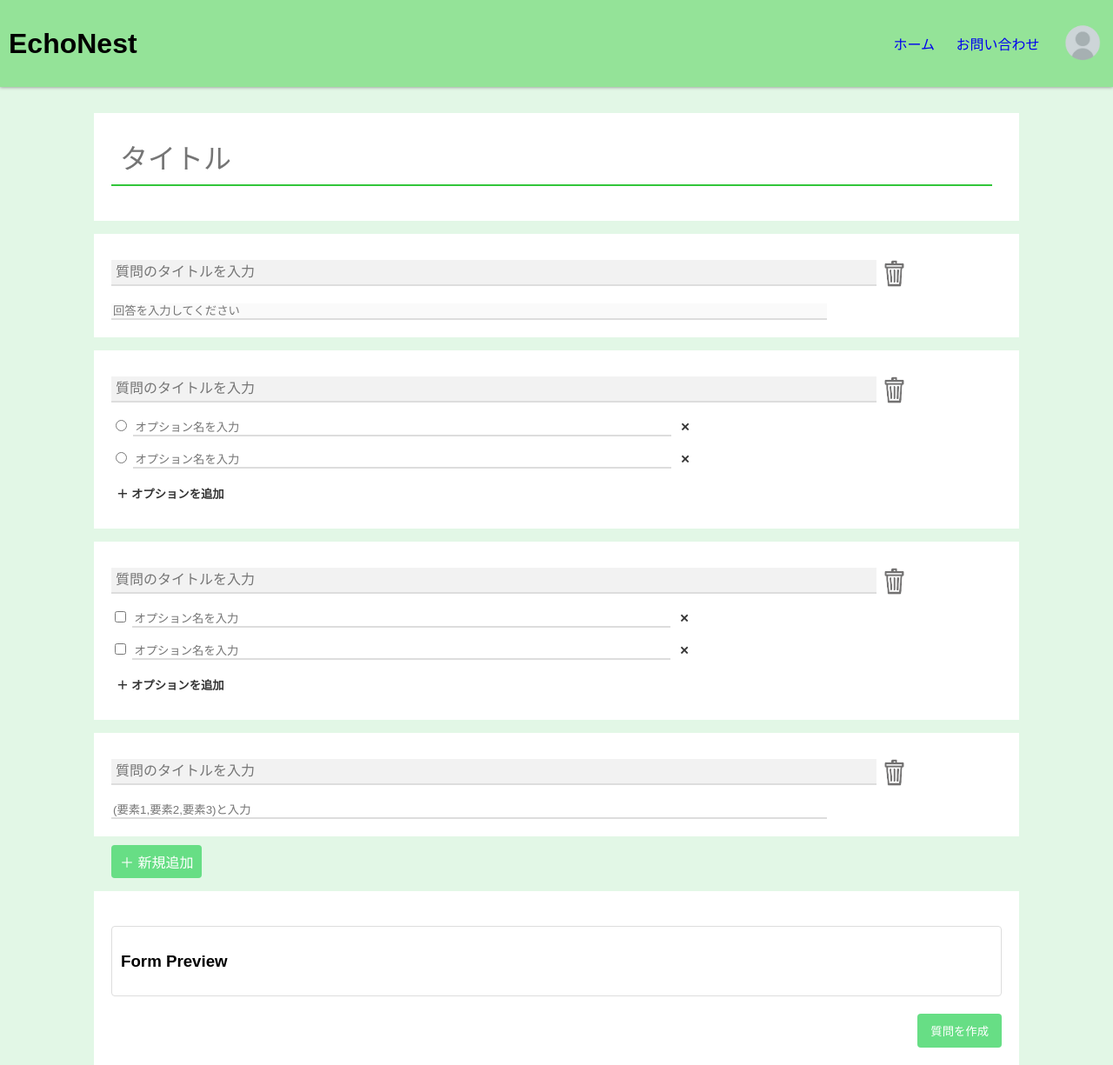
After one commit to GraduationProduction2025/Echo-Nest, a Django app: page /create/ in a window 1280 px wide. The commit adds this page. Shown: the whole page at 87% size. Run offline with Django 3.2, Linux system fonts and the light colour scheme.

Commit message:
質問作成画面の作成

```diff
--- a/static/css/style.css
+++ b/static/css/style.css
@@ -1,46 +1,90 @@
 /*全画面*/
 body {
     font-family: Arial, sans-serif;
-    background-color: #94d997;
+    background-color: #e2f7e6;
     margin: 0;
     height: 100vh;
 }
-/*全画面ここまで*/
 
-/*質問一覧画面*/
+header {
+    display: flex;
+    width: 100%;
+    height: 100px;
+    background-color: #94e398;
+    align-items: center;
+    position: fixed;
+    margin-top: -130px;
+    box-shadow: 0px 0px 4px gray
+}
+
+.user {
+    height:50px;
+    width:50px;
+}
+
+.appname {
+    margin-right: auto;
+    padding: 10px;
+}
+
+.nav-item {
+    display: inline-block;
+    padding: 10px;
+    vertical-align: middle;
+}
+
+a {
+    text-decoration: none;
+}
+
 .container {
     width: 80%;
     margin: auto;
     background-color: #fff;
     padding: 20px;
-    margin-top: 20px;
+    margin-top: 130px;
 }
 
+button,
+input[type=button] {
+    background-color: #67de85;
+    color: #fff;
+    border: none;
+    border-radius: 4px;
+}
+
+button:hover,
+input[type=button]:hover {
+    background-color: #5ecd7a;
+}
+/*全画面ここまで*/
+
+/*質問一覧画面*/
 .scrollable-table {
     overflow-y: scroll;
     margin-top: 20px;
 }
 
-table {
+.listtable {
     width: 100%;
     border-collapse: collapse;
 }
 
-th,
+.listtable th,
 td {
     border: 1px solid #ddd;
     padding: 12px;
 }
 
-th {
+.listtable th {
     background-color: #f2f2f2;
 }
 
-td {
+.listtable td {
     text-align: left;
 }
 
-tr:hover {
+.listtable tr:hover {
     background-color: #f5f5f5;
 }
 
@@ -54,30 +98,38 @@ tr:hover {
     color: #333;
 }
 
-.buttons {
+.list-buttons {
     display: flex;
     align-items: center;
 }
 
-.buttons h3 {
+.list-buttons h3 {
     margin: 0;
     color: #555;
 }
 
-.buttons button {
+.list-buttons button {
     padding: 10px 20px;
     font-size: 14px;
     border: none;
     border-radius: 4px;
 }
 
-.buttons .right-button {
-    background-color: #3498db;
-    color: #fff;
+.list-upd-btn {
     margin-left: auto;
+    margin-right: 5px;
 }
 
-.checkbox-column {
+.list-del-btn {
+    background-color: #ddd;
+    color: #000;
+}
+
+.list-del-btn:hover {
+    background-color: #ccc;
+}
+
+.listtable .checkbox-column {
     width: 40px;
     text-align: center;
 }
@@ -97,10 +149,118 @@ tr:hover {
 .add-button button {
     padding: 10px 20px;
     font-size: 14px;
-    border: none;
-    border-radius: 4px;
-    background-color: #345edb;
-    color: #fff;
     margin-left: auto;
 }
 /*質問一覧画面ここまで*/
+
+
+/*質問作成画面*/
+.title-text {
+    width: 97%;
+    outline: none;
+    border: none;
+    border-bottom: 2px solid #32c63a;
+    padding: 10px;
+    margin-top: 5px;
+    margin-bottom: 20px;
+    font-size: 24pt;
+}
+
+.ques-container {
+    width: 80%;
+    margin: auto;
+    background-color: #fff;
+    padding: 20px;
+    margin-top: 15px;
+    margin-bottom: 10px;
+}
+
+.ques-container input {
+    outline: none;
+    border: none;
+    border-bottom: 2px solid #ddd;
+    margin-top: 10px;
+}
+
+.ques-lane {
+    display: flex;
+}
+
+.ques-name {
+    width: 85%;
+    background-color: #f2f2f2;
+    margin-bottom: 10px;
+    padding: 5px;
+    font-size: 16px;
+}
+
+.ques-del {
+    width: 40px;
+    height: 40px;
+    margin-top: 5px;
+}
+
+.ques-text {
+    width: 80%;
+}
+
+.option-text {
+    width: 60%;
+}
+
+.option-add,
+.option-del {
+    background-color: #fff;
+    color: #333;
+    font-weight: bold;
+    margin: 10px 0;
+}
+
+.option-add:hover,
+.option-del:hover {
+    background-color: #fff;
+    color: #888;
+}
+
+.add-ques {
+    width: 80%;
+    margin: auto;
+}
+
+.add-ques-btn {
+    padding: 7px 10px;
+    font-size: 16px;
+}
+
+.create-ques-btn {
+    padding: 10px 15px;
+    margin: 0px 10px;
+}
+
+.create-ques {
+    text-align: right;
+}
+
+.create-ques-btn {
+    margin-top: 20px;
+    margin-right: 0px;
+}
+
+.form-preview {
+    margin-top: 20px;
+    border: 1px solid #ddd;
+    padding: 10px;
+    border-radius: 4px;
+}
+
+/* 質問タイプ選択ボタンを初期非表示 */
+#inputOptions {
+    display: none;
+}
+
+.input-option {
+    width: 120px;
+    margin-right: 10px;
+    padding: 5px;
+}
+/*質問作成画面ここまで*/
--- a/surveys/urls.py
+++ b/surveys/urls.py
@@ -6,4 +6,5 @@ app_name = 'templates'
 
 urlpatterns = [
     path('list/', views.index, name='list'),
+    path('create/', views.create, name='create'),
 ]
--- a/surveys/views.py
+++ b/surveys/views.py
@@ -5,3 +5,9 @@ def index(request):
         'title':'質問一覧'
     }
     return render(request,'surveys/list_ques.html',base)
+
+def create(request):
+    base = {
+        'title':'質問作成'
+    }
+    return render(request,'surveys/create_ques.html',base)
--- a/templates/base.html
+++ b/templates/base.html
@@ -14,6 +14,16 @@
 
 
 <body>
+    <header>
+        <h1 class="appname">EchoNest</h1>
+        <nav class="nav">
+            <ul class="nav-group">
+              <li class="nav-item"><a href="#">ホーム</a></li>
+              <li class="nav-item"><a href="#">お問い合わせ</a></li>
+              <li class="nav-item"><a href="#"><img src="{% static "img/icon.png" %}" class="user"></a></li>
+            </ul>
+        </nav>
+    </header>
     {% block content %}
     {% endblock content %}
 </body>
--- /dev/null
+++ b/templates/surveys/create_ques.html
@@ -0,0 +1,152 @@
+{% extends 'base.html' %}
+
+{% block base %}
+{{ title }}
+{% endblock base %}
+
+{% block content %}
+{% load static %}
+
+<div class="container">
+    <input type="text" class="title-text" placeholder="タイトル">
+</div>
+
+<!-- 質問ごとのコンテナ -->
+<div class="ques-container">
+    <!-- タイトルと削除 -->
+    <div class="ques-lane">
+        <input type="text" class="ques-name" placeholder="質問のタイトルを入力">
+        <img src="{% static "img/delbox.png" %}" class="ques-del">
+    </div>
+
+    <!-- テキストの配置例 -->
+    <div>
+        <input type="text" class="ques-text" placeholder="回答を入力してください" disabled>
+    </div>
+</div>
+
+<!-- 質問コンテナ -->
+<div class="ques-container">
+    <div class="ques-lane">
+        <input type="text" class="ques-name" placeholder="質問のタイトルを入力">
+        <img src="{% static "img/delbox.png" %}" class="ques-del">
+    </div>
+
+    <!-- ラジオボタンの配置例 -->
+    <div>
+        <div class="radio">
+            <input type="radio" name="radio">
+            <input type="text" class="option-text" placeholder="オプション名を入力">
+            <button class="option-del">✕</button>
+        </div>
+
+        <div class="radio">
+            <input type="radio" name="radio">
+            <input type="text" class="option-text" placeholder="オプション名を入力">
+            <button class="option-del">✕</button>
+        </div>
+        <button class="option-add">＋ オプションを追加</button>
+    </div>
+</div>
+
+<!-- 質問コンテナ -->
+<div class="ques-container">
+    <div class="ques-lane">
+        <input type="text" class="ques-name" placeholder="質問のタイトルを入力">
+        <img src="{% static "img/delbox.png" %}" class="ques-del">
+    </div>
+
+    <!-- チェックボックスの配置例 -->
+    <div>
+        <div>
+            <input type="checkbox">
+            <input type="text" class="option-text" placeholder="オプション名を入力">
+            <button class="option-del">✕</button>
+        </div>
+
+        <div>
+            <input type="checkbox">
+            <input type="text" class="option-text" placeholder="オプション名を入力">
+            <button class="option-del">✕</button>
+        </div>
+        <button class="option-add">＋ オプションを追加</button>
+    </div>
+</div>
+
+<!-- 質問コンテナ -->
+<div class="ques-container">
+    <div class="ques-lane">
+        <input type="text" class="ques-name" placeholder="質問のタイトルを入力">
+        <img src="{% static "img/delbox.png" %}" class="ques-del">
+    </div>
+
+    <!-- プルダウンの配置例 -->
+    <div>
+        <input type="text" class="ques-text" placeholder="(要素1,要素2,要素3)と入力">
+    </div>
+</div>
+
+<!-- 質問の新規追加 -->
+<div class="add-ques">
+    <!-- 新しい質問を入れるdiv -->
+    <div id="inputFields"></div>
+
+    <button class="add-ques-btn" id="input-cre" onclick="showInputOptions()">＋ 新規追加</button>
+
+    <!-- 新規追加ボタンを押すと出現 -->
+    <!-- 質問のタイプを選択 -->
+    <div id="inputOptions">
+        <input type="button" class="input-option" value="テキスト" onclick="createInputField('text')">
+        <input type="button" class="input-option" value="ラジオボタン" onclick="createInputField('radio')">
+        <input type="button" class="input-option" value="チェックボックス" onclick="createInputField('checkbox')">
+        <input type="button" class="input-option" value="プルダウン" onclick="createInputField('select')">
+    </div>
+</div>
+
+<div class="ques-container">
+    <!-- プレビューを表示する場所 -->
+    <div id="formPreview" class="form-preview"><h3>Form Preview</h3></div>
+
+    <!-- 質問を作成 -->
+    <div class="create-ques">
+        <button type="submit" class="create-ques-btn">質問を作成</button>
+    </div>
+</div>
+
+<!-- 新規追加ボタンを押したときの処理 -->
+<!-- 細かい処理は内部の方お願いします -->
+<script>
+    //新規追加ボタンを非表示にして質問タイプ選択ボタンを表示
+    function showInputOptions() {
+        document.getElementById("inputOptions").style.display = "block";
+        document.getElementById("input-cre").style.display = "none";
+    }
+
+    //質問タイプを選択
+    function createInputField(inputType) {
+        var inputFields = document.getElementById("inputFields");
+        var newInputField;
+
+        if (inputType === "text") { //テキストを選択
+            newInputField = '<input type="text" placeholder="Enter text">';
+        } else if (inputType === "radio") { //ラジオボタンを選択
+            newInputField = '<input type="radio" name="radio"> Option 1 <br>' +
+                            '<input type="radio" name="radio"> Option 2 <br>' +
+                            '<input type="radio" name="radio"> Option 3';
+        } else if (inputType === "checkbox") { //チェックボックスを選択
+            newInputField = '<input type="checkbox"> Checkbox 1 <br>' +
+                            '<input type="checkbox"> Checkbox 2 <br>' +
+                            '<input type="checkbox"> Checkbox 3';
+        } else if (inputType === "select") { //プルダウンを選択
+            newInputField = '<select>' +
+                            '<option value="option1">Option 1</option>' +
+                            '<option value="option2">Option 2</option>' +
+                            '<option value="option3">Option 3</option>' +
+                            '</select>';
+        }
+        inputFields.innerHTML += newInputField; //選択されたタイプをhtmlに追加
+        document.getElementById("inputOptions").style.display = "none"; //タイプ選択ボタンを非表示
+        document.getElementById("input-cre").style.display = ""; //新規追加ボタンを表示
+    }
+</script>
+{% endblock content %}
```
Also changed, not shown: templates/surveys/list_ques.html (+4 -4 lines), static/img/delbox.png (added), static/img/icon.png (added).
